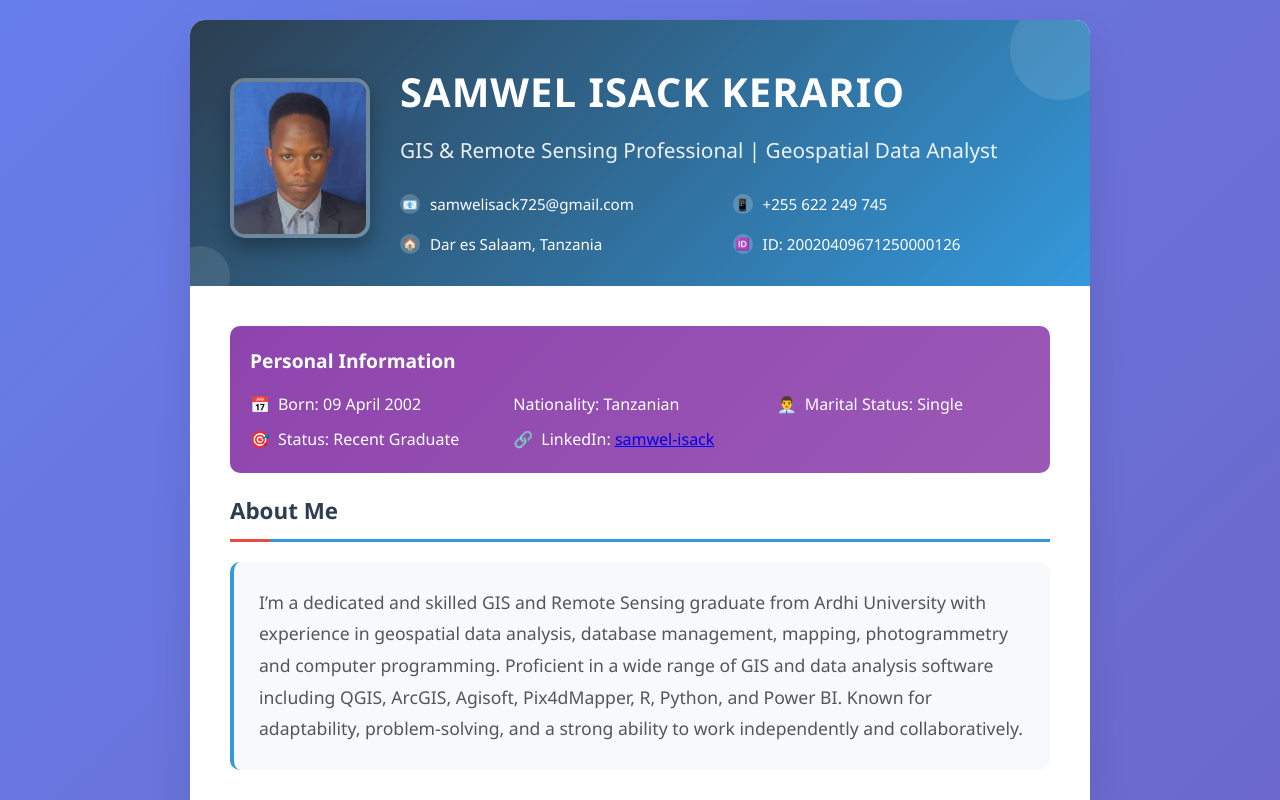
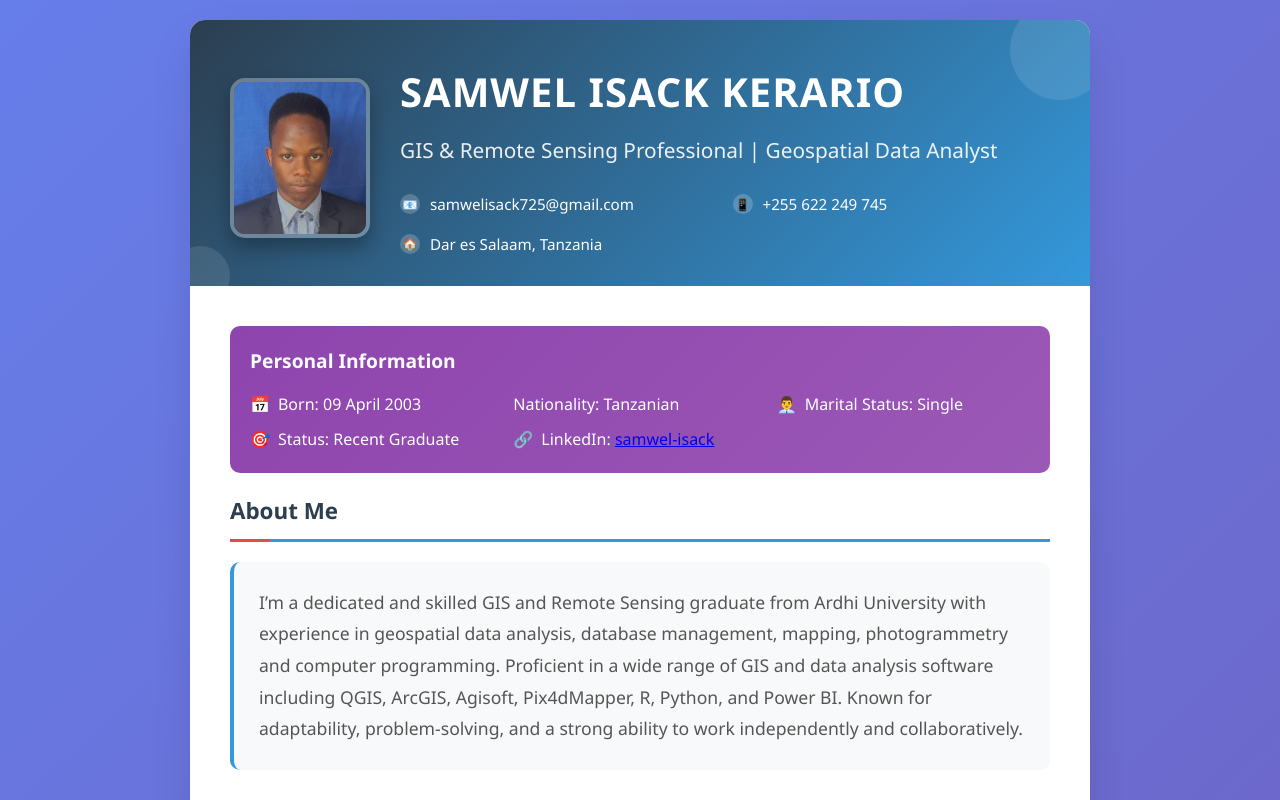
Before and after one commit to samwelisack/cv, a plain HTML site: page index.html in a window 1280 px wide. Shown: the top 800 px of the page. Drawn offline with Linux system fonts and the light colour scheme.

Commit message:
Update index.html

```diff
--- a/index.html
+++ b/index.html
@@ -414,10 +414,7 @@
                             <div class="contact-icon">🏠</div>
                             <span>Dar es Salaam, Tanzania</span>
                         </div>
-                        <div class="contact-item">
-                            <div class="contact-icon">🆔</div>
-                            <span>ID: 20020409671250000126</span>
-                        </div>
+
                     </div>
                 </div>
             </div>
@@ -429,7 +426,7 @@
                 <div class="personal-details">
                     <div class="personal-item">
                         <span>📅</span>
-                        <span>Born: 09 April 2002</span>
+                        <span>Born: 09 April 2003</span>
                     </div>
                     <div class="personal-item">
                         <span>Nationality: Tanzanian</span>
```
